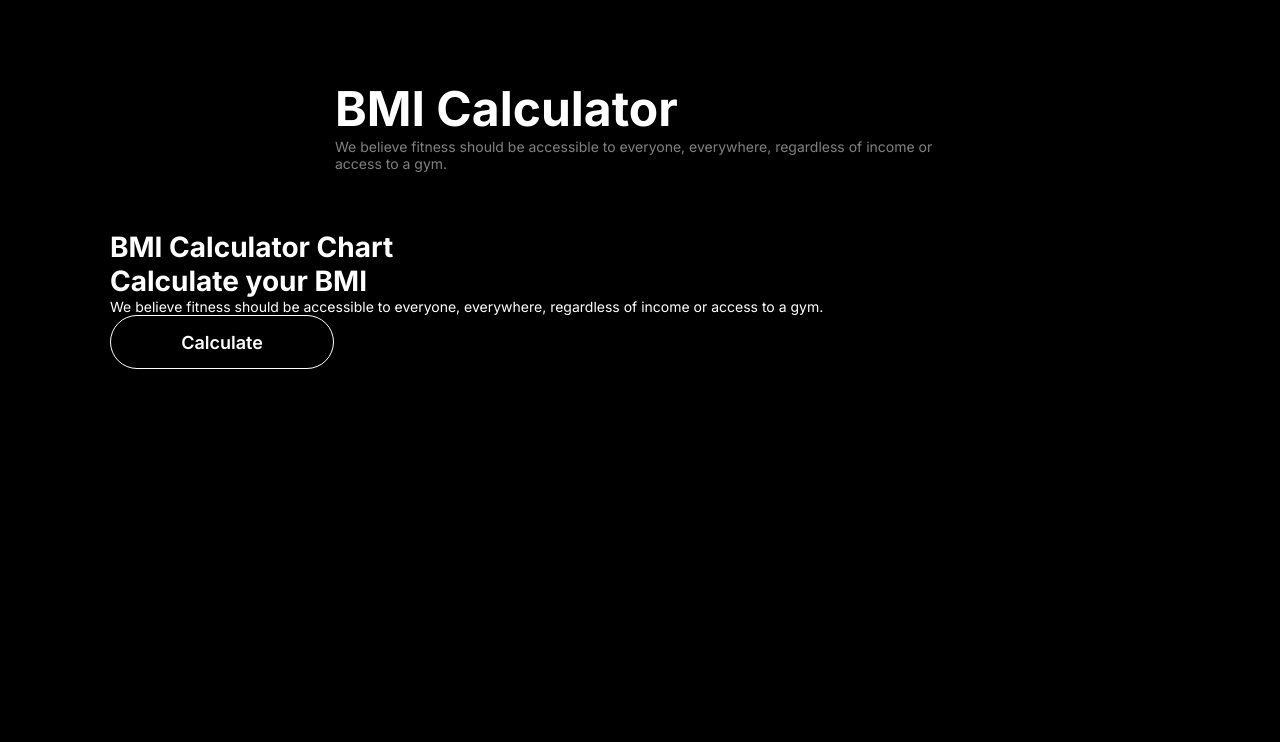
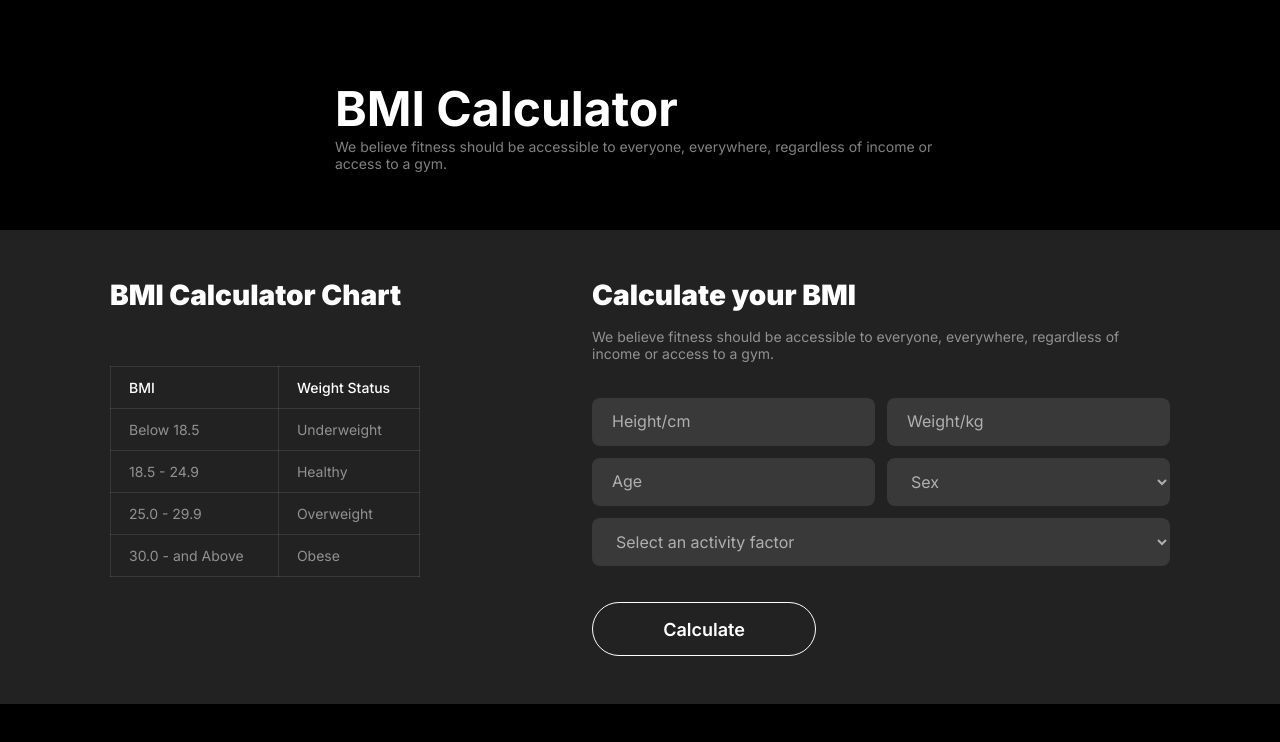
Before and after one commit to KYusufbd/fitness-website, a plain HTML site: page index.html in a window 1280 px wide. Shown: the part 2334-3076 px from the top of the page. Before the commit the page ends 2753 px from the top, so only its background shows below. Drawn offline with Linux system fonts and the light colour scheme; grey boxes are pictures that could not be loaded; a web font is replaced by a local one.

Commit message:
Completed BMI Calculator section

```diff
--- a/index.html
+++ b/index.html
@@ -160,16 +160,54 @@
             </div>
             <div class="calc-bg w100">
                 <div class="calc pw">
-                    <div class="bmi-chart">
+                    <div class="bmi-chart flxc">
                         <h4>BMI Calculator Chart</h4>
-                        <div class="chart"></div>
+                        <table>
+                            <thead>
+                                <th scope="col">BMI</th>
+                                <th scope="col">Weight Status</th>
+                            </thead>
+                            <tbody>
+                                <tr>
+                                    <td>Below 18.5</td>
+                                    <td>Underweight</td>
+                                </tr>
+                                <tr>
+                                    <td>18.5 - 24.9</td>
+                                    <td>Healthy</td>
+                                </tr>
+                                <tr>
+                                    <td>25.0 - 29.9</td>
+                                    <td>Overweight</td>
+                                </tr>
+                                <tr>
+                                    <td>30.0 - and Above</td>
+                                    <td>Obese</td>
+                                </tr>
+                            </tbody>
+                        </table>
                     </div>
-                    <div class="bmi-calc">
-                        <div class="txt">
+                    <div class="bmi-calc flxc g36">
+                        <div class="txt flxc g16">
                             <h4>Calculate your BMI</h4>
-                            <p>We believe fitness should be accessible to everyone, everywhere, regardless of income or access to a gym. </p>
+                            <p class="pgc">We believe fitness should be accessible to everyone, everywhere, regardless of income or access to a gym. </p>
                         </div>
-                        <div class="form"></div>
+                        <div class="calc-form">
+                            <input type="number" placeholder="Height/cm">
+                            <input type="number" placeholder="Weight/kg">
+                            <input type="number" placeholder="Age">
+                            <select name="sex" id="sex">
+                                <option value="">Sex</option>
+                                <option value="Male">Male</option>
+                                <option value="Female">Female</option>
+                            </select>
+                            <select class="wide" name="activity-factor" id="">
+                                <option value="">Select an activity factor</option>
+                                <option value="moderately active">Moderately active</option>
+                                <option value="very-active">Very active</option>
+                                <option value="extremely-active">Extremely active</option>
+                            </select>
+                        </div>
                         <button class="btn">Calculate</button>
                     </div>
                 </div>
--- a/styles/style.css
+++ b/styles/style.css
@@ -476,6 +476,80 @@ nav .menu-bars {
     max-width: 640px;
 }
 
+.calc-bg {
+    background-color: #222222;
+}
+
+.calc {
+    display: flex;
+    flex-direction: row;
+    justify-content: space-between;
+    gap: 64px;
+    flex-wrap: wrap;
+    padding-top: 48px;
+    padding-bottom: 48px;
+}
+
+.calc h4 {
+    font-weight: 900;
+}
+
+.bmi-calc {
+    max-width: 578px;
+}
+
+.bmi-chart {
+    gap: 54px;
+}
+
+.bmi-chart table {
+    color: #ffffff80;
+    border-collapse: collapse;
+    border: 1px solid #ffffff1a;
+    width: 310px;
+    text-align: left;
+}
+
+.bmi-chart th, .bmi-chart td {
+    padding-left: 18px;
+    padding-top: 12px;
+    padding-bottom: 12px;
+    border: 1px solid #ffffff1a;
+}
+
+.bmi-chart th {
+    color: #ffffff;
+    font-weight: 500;
+}
+
+.calc-form {
+    display: grid;
+    grid-template-columns: 1fr 1fr;
+    gap: 12px;
+}
+
+.calc-form .wide {
+    grid-column: 1 / span 2;
+}
+
+.calc-form input, .calc-form select {
+    color: #ffffff99;
+    background-color: #ffffff1a;
+    border-radius: 8px;
+    padding-left: 20px;
+    height: 48px;
+    border: none;
+}
+
+.calc-form input::placeholder, .calc-form select {
+    font-size: 16px;
+    color: #ffffff99;
+}
+
+.calc-form select option {
+    color: #000000;
+}
+
 
 /* Responsive styles */
 @media only screen and (max-width: 1240px) {
```
